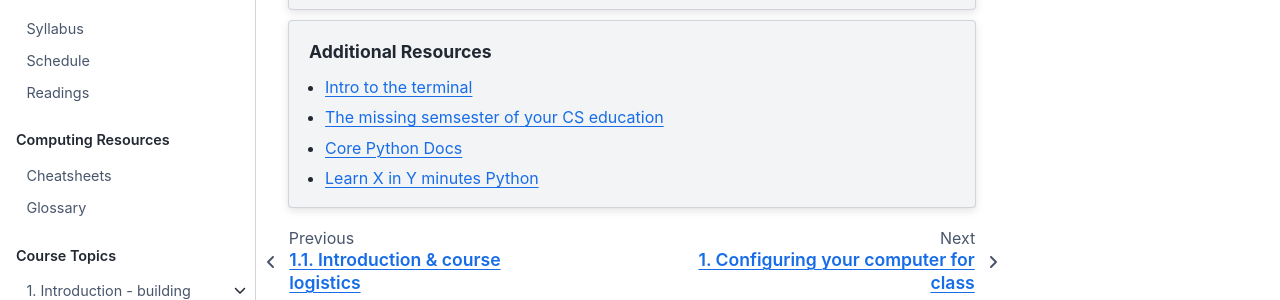
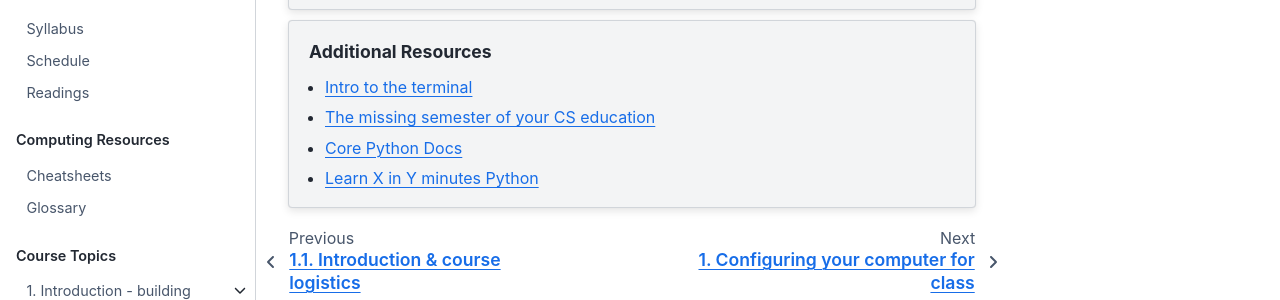
Before and after one commit to psyc201b/PSYC-201B, a Jupyter Book: the page built from labs/1/overview.md, in a window 1280 px wide. Shown: the part 344-644 px from the top of the page. Built offline with Jupyter Book 1.0.4 settings and Sphinx 7.4.7 and the Sphinx Book theme 1.1.4, drawn with Linux system fonts in a browser that asks for light colours; pages that are not in the unit, such as notebooks, are missing from menus.

Commit message:
small typo in lab1 overview

````diff
--- a/labs/1/overview.md
+++ b/labs/1/overview.md
@@ -11,7 +11,7 @@
 
 ```{topic} Additional Resources
 - [Intro to the terminal](https://blog.dsambrano.com/cli)
-- [The missing semsester of your CS education](https://missing.csail.mit.edu/)
+- [The missing semester of your CS education](https://missing.csail.mit.edu/)
 - [Core Python Docs](https://docs.python.org/3.11/tutorial/index.html)
 - [Learn X in Y minutes Python](https://learnxinyminutes.com/python/)
 ```
````
